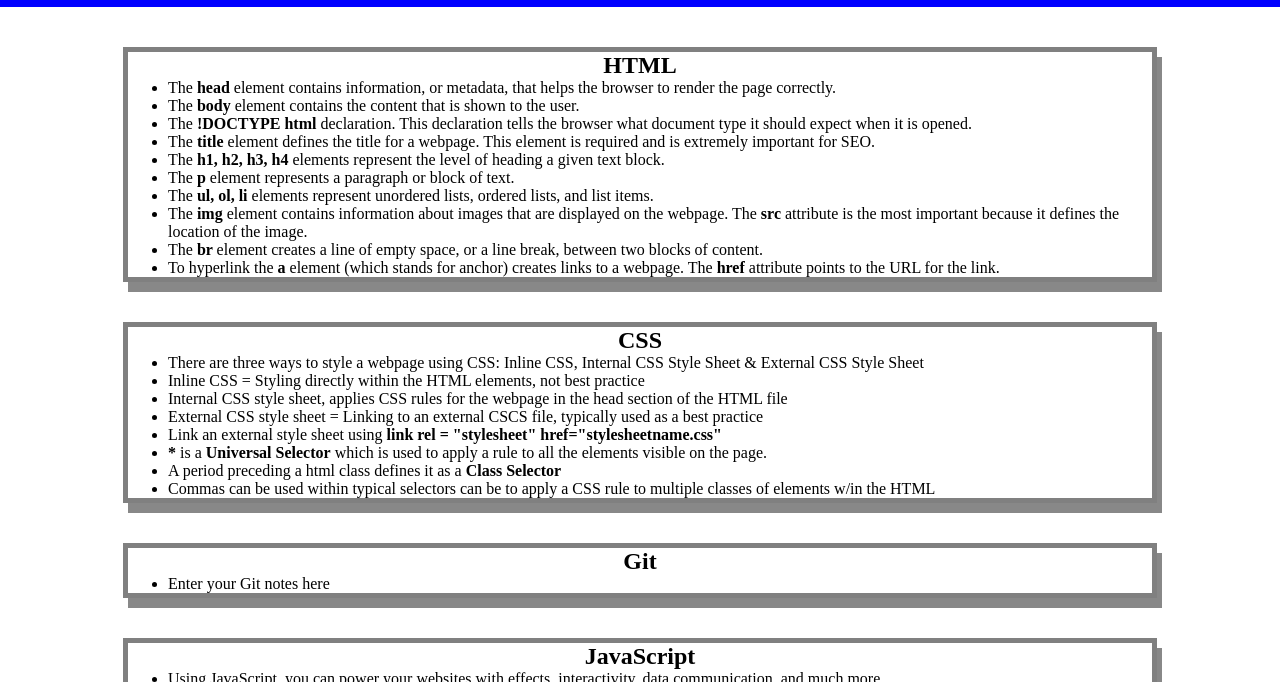
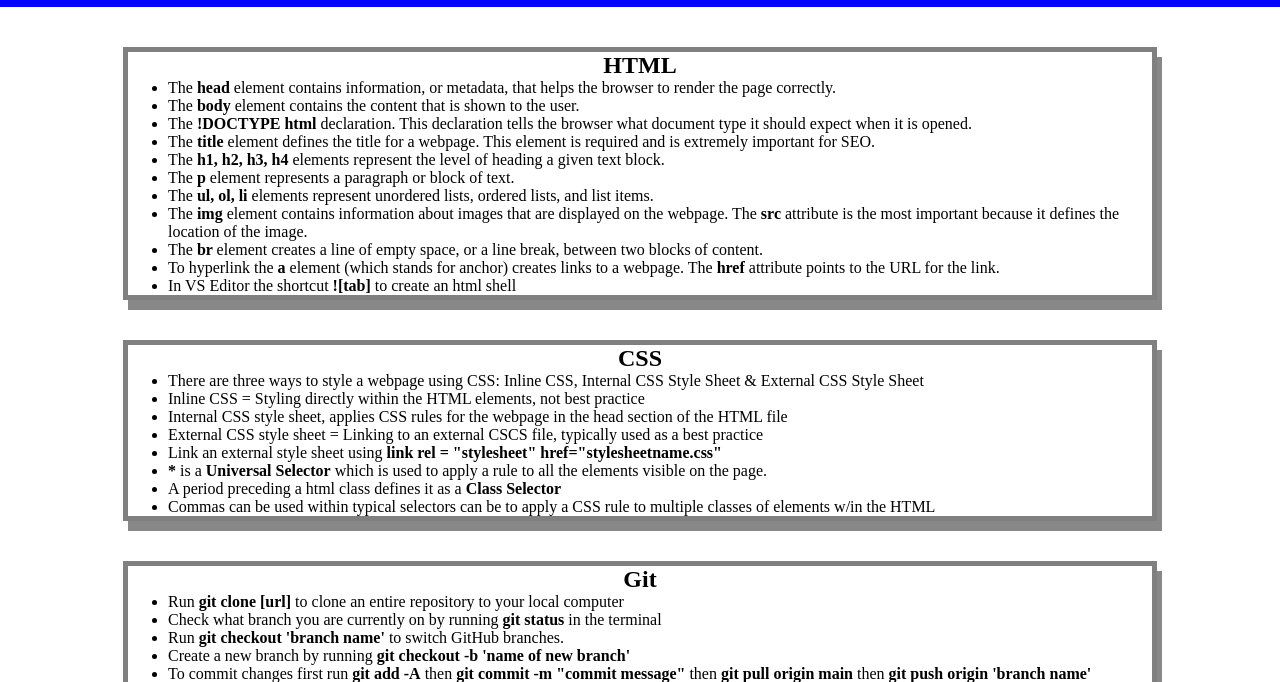
Before and after one commit to justinboston/prework-study-guide, a plain HTML site: page index.html in a window 1280 px wide. Shown: the part 118-800 px from the top of the page. Drawn offline with Linux system fonts and the light colour scheme.

```diff
--- a/index.html
+++ b/index.html
@@ -28,8 +28,8 @@
           <li>The <b>ul, ol, li</b> elements represent unordered lists, ordered lists, and list items.
           <li>The <b>img</b> element contains information about images that are displayed on the webpage. The <b>src</b> attribute is the most important because it defines the location of the image.
           <li>The <b> br </b>element creates a line of empty space, or a line break, between two blocks of content.
-          <li>To hyperlink the <b>a</b> element (which stands for anchor) creates links to a webpage. The <b>href</b> attribute points to the URL for the link.
-          </li>
+          <li>To hyperlink the <b>a</b> element (which stands for anchor) creates links to a webpage. The <b>href</b> attribute points to the URL for the link.</li>
+          <li>In VS Editor the shortcut <b>![tab]</b> to create an html shell</li>
         </ul>
       </section>
 
@@ -50,7 +50,11 @@
       <section class="card" id="git-section">
         <h2>Git</h2>
         <ul>
-          <li>Enter your Git notes here</li>
+          <li>Run <b>git clone [url]</b> to clone an entire repository to your local computer</li>
+          <li>Check what branch you are currently on by running <b>git status</b> in the terminal</li>
+          <li>Run <b>git checkout 'branch name'</b> to switch GitHub branches.</li>
+          <li>Create a new branch by running <b>git checkout -b 'name of new branch'</b></li>
+          <li>To commit changes first run <b>git add -A</b> then <b>git commit -m "commit message"</b> then <b>git pull origin main</b> then <b> git push origin 'branch name'</b></li>
         </ul>
       </section>
 
```
Also changed, not shown: 1 other file.
